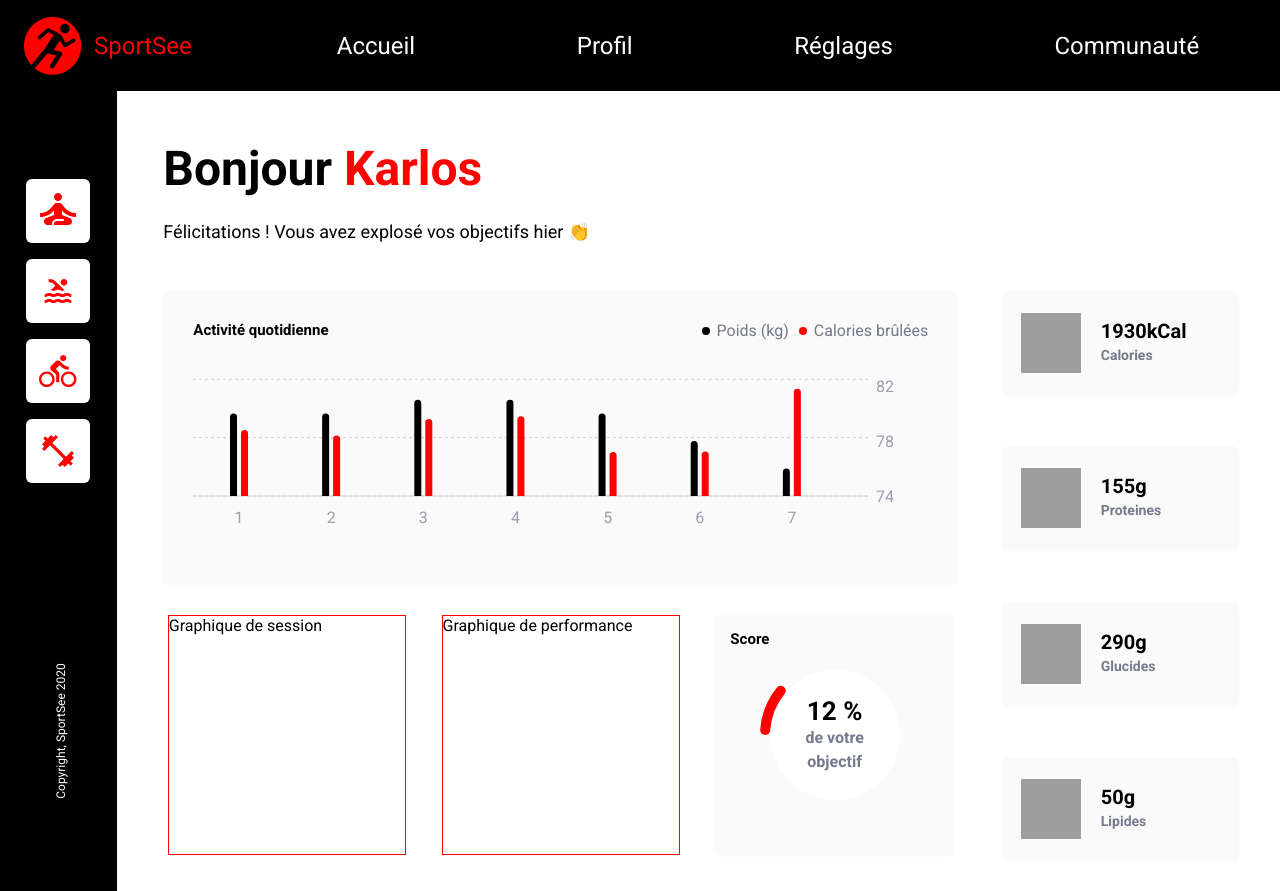
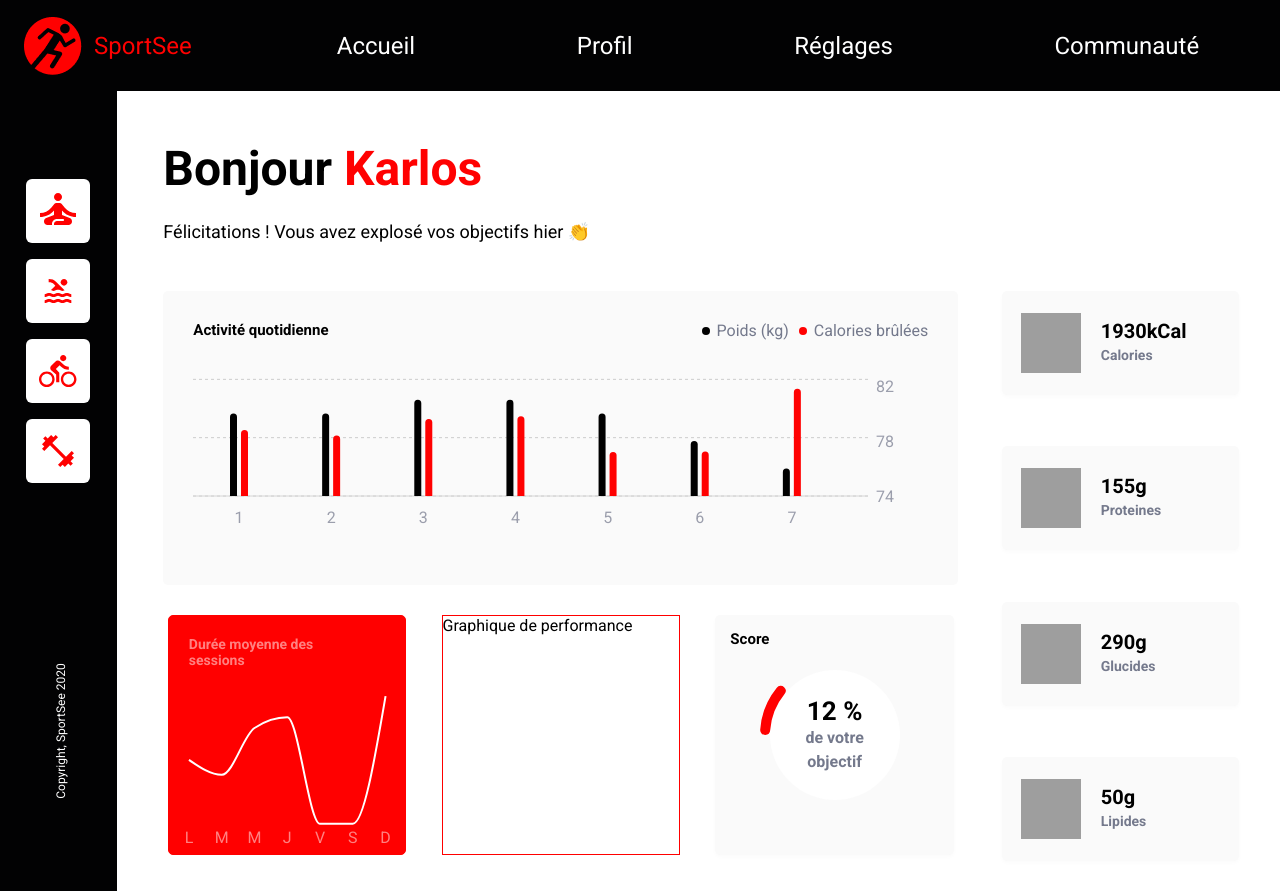
Before and after one commit to Elishaya13/SportSee_P12_OpenClassrooms_CDA, a React (Vite) app: page /dashboard/12 in a window 1280 px wide. Built offline with nearby package versions, Linux system fonts and the light colour scheme; grey boxes are pictures that could not be loaded.

Commit message:
feat(charts): develop sessions component with chart integration

```diff
--- a/src/components/dashboard/sessionsChart/session.css
+++ b/src/components/dashboard/sessionsChart/session.css
@@ -1,4 +1,16 @@
 .session_wrapper {
     border: 1px solid red;
+    position: relative;
+    background-color: var(--graph-red-color);
     width: 30%;
+    border-radius: 5px;
 }
+
+.session_title {
+    position: absolute;
+    text-align: left;
+    color: #FF8181;
+    padding: 20px;
+    font-size: 14px;
+    width: 80%;
+}
--- a/src/components/dashboard/sessionsChart/session.tsx
+++ b/src/components/dashboard/sessionsChart/session.tsx
@@ -1,6 +1,112 @@
+import { useParams } from 'react-router-dom';
 import './session.css';
+import { useEffect, useState } from 'react';
+import { getSessionsById } from '../../../services/userService';
+import { UserSession } from '../../../interfaces/sessions';
+import {
+  Line,
+  LineChart,
+  ResponsiveContainer,
+  Tooltip,
+  XAxis,
+  YAxis,
+} from 'recharts';
 const Session = () => {
-  return <div className="session_wrapper">Graphique de session</div>;
+  const { userId } = useParams<{ userId: string }>();
+  const [userSessions, setUserSessions] = useState<UserSession[]>([]);
+  const [isLoading, setIsLoading] = useState<boolean>(false);
+  // const [error, setError] = useState(null);
+
+  useEffect(() => {
+    if (!userId) {
+      return;
+    }
+    setIsLoading(true);
+    getSessionsById(parseInt(userId, 10)).then((json) => {
+      setUserSessions(json);
+      // console.log(json);
+      setIsLoading(false);
+    });
+    //  .catch((e) => setError(e));
+  }, [userId]);
+
+  const daysOfWeek = ['L', 'M', 'M', 'J', 'V', 'S', 'D'];
+
+  const transformedData = userSessions.map((session) => ({
+    ...session,
+    dayName: daysOfWeek[session.day - 1],
+  }));
+
+  // const firstDayData = { day: 0, dayName: '', sessionLength: 30 };
+  // const lastDayData = { day: 8, dayName: '', sessionLength: 60 };
+  // const extendedData = [firstDayData, ...transformedData, lastDayData];
+
+  if (isLoading) {
+    return <div>En chargement ...</div>;
+  }
+  if (!userId) {
+    return <div> L'utilisateur n'existe pas</div>;
+  }
+
+  return (
+    <div className="session_wrapper">
+      <h3 className="session_title">Durée moyenne des sessions</h3>
+      <ResponsiveContainer width="100%" height="100%">
+        <LineChart
+          width={230}
+          height={250}
+          data={transformedData}
+          margin={{ top: 80, right: 20, bottom: 0, left: 20 }}
+        >
+          <XAxis
+            dataKey="dayName"
+            stroke="#FF8181"
+            axisLine={false}
+            tickLine={false}
+          />
+          <YAxis hide={true} domain={['dataMin', 'dataMax']} />
+          <Tooltip
+            cursor={{ stroke: 'transparent' }}
+            content={({ active, payload }) => {
+              if (active && payload && payload.length) {
+                const data = payload[0].payload;
+                return (
+                  <div
+                    className="custom-tooltip"
+                    style={{
+                      color: 'black',
+                      backgroundColor: 'white',
+                      padding: '5px',
+                      fontSize: '8px',
+                      width: '39px',
+                      height: '25px',
+                      display: 'flex',
+                      flexDirection: 'row',
+                      justifyContent: 'center',
+                      alignItems: 'center',
+                    }}
+                  >
+                    <p>{`${data.sessionLength} min`}</p>
+                  </div>
+                );
+              }
+
+              return null;
+            }}
+            labelFormatter={() => ''}
+          />
+          <Line
+            type="monotone"
+            dataKey="sessionLength"
+            stroke="white"
+            strokeWidth={2}
+            dot={false}
+            activeDot={{ r: 8 }}
+          />
+        </LineChart>
+      </ResponsiveContainer>
+    </div>
+  );
 };
 
 export default Session;
--- a/src/index.css
+++ b/src/index.css
@@ -8,6 +8,7 @@
 :root {
   --primary-color: #020203;
   --secondary-color: #FF0101;
+  --graph-red-color: #ff0000;
   /* --background-color: #fbfbfb; */
   /* --background-color: #f4f4f4; */
   --background-color: #fafafa;
--- /dev/null
+++ b/src/interfaces/sessions.ts
@@ -0,0 +1,9 @@
+export interface UserSession {
+  day: number;
+  sessionLength: number;
+}
+
+export interface UserSessionsData {
+  userId: number;
+  sessions: UserSession[];
+}
--- a/src/services/userService.ts
+++ b/src/services/userService.ts
@@ -1,6 +1,7 @@
 // Fonction pour récupérer les informations d'un utilisateur par ID en utilisant soit l'API soit les données mock
 
 import { ActivityData, ActivitySession } from '../interfaces/activity';
+import { UserSession, UserSessionsData } from '../interfaces/sessions';
 import { User, UserData } from '../interfaces/users';
 import { get } from './api';
 
@@ -39,6 +40,20 @@ export const getActivityById = async (
 
   return activityData.sessions;
 };
+
+export const getSessionsById = async (
+  userId: number
+): Promise<UserSession[]> => {
+  const useAPI = localStorage.getItem('useApi') === 'true';
+
+  const endpoint = useAPI
+    ? `http://localhost:3000/user/${userId}/average-sessions`
+    : `/src/mocksData/userAverageSessionsData.json`;
+
+  const sessionsData = await get<UserSessionsData>(endpoint);
+
+  return sessionsData.sessions;
+};
 //     const response = await fetch(`/userActivityData.json`);
 
 // Récupérer les données de performance pour un utilisateur depuis le fichier JSON correspondant
```
